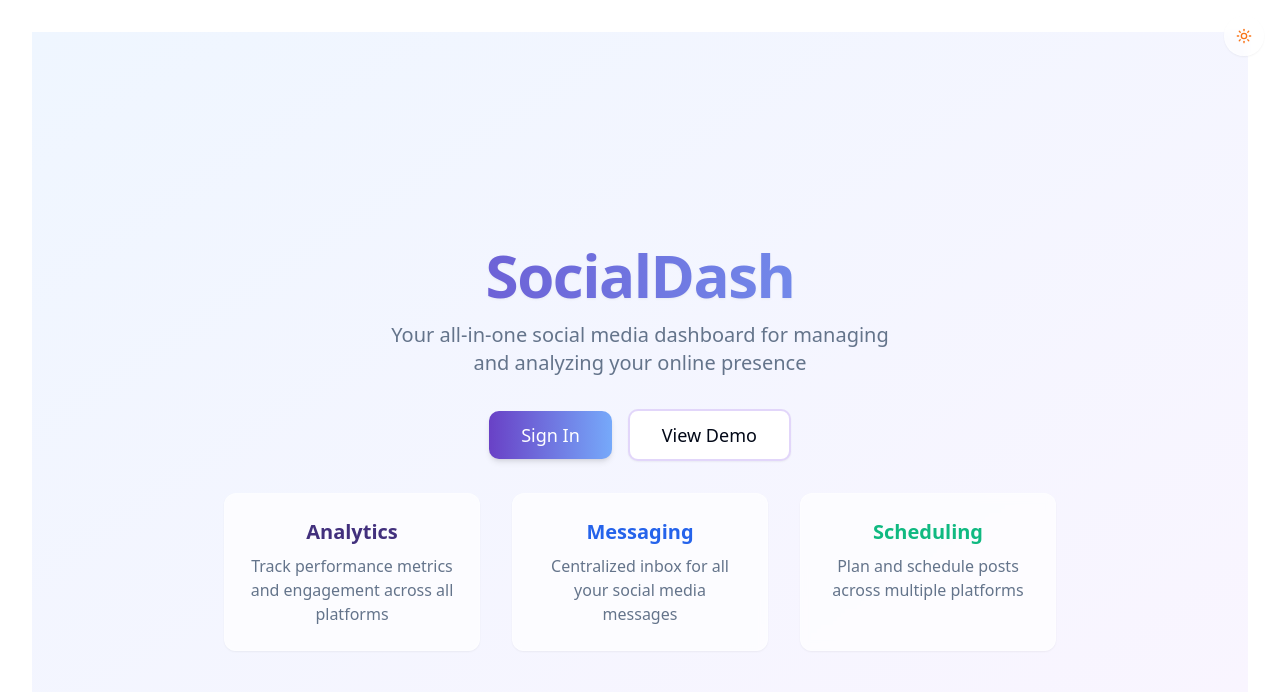
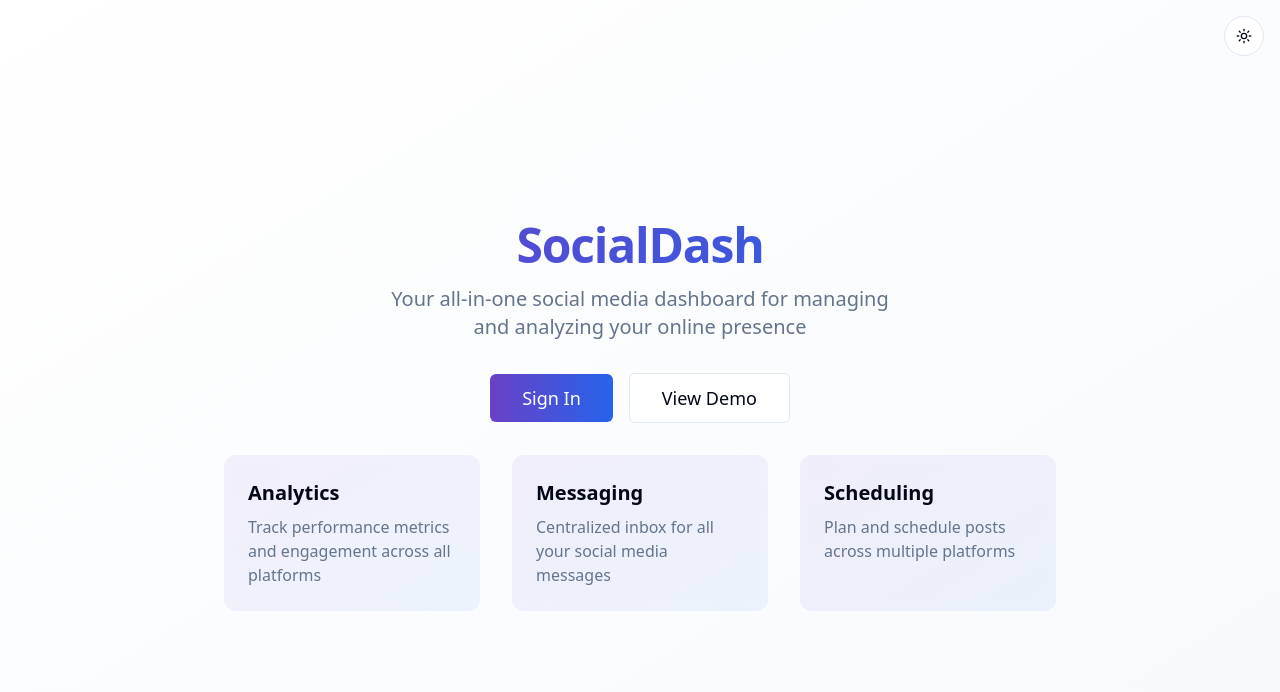
Before and after one commit to Satheshwaran26/Dashboard-Social-Media, a React (Vite) app: page / in a window 1280 px wide. Shown: the top 692 px of the page. Built offline with nearby package versions, Linux system fonts and the light colour scheme.

Commit message:
Reverted to edit edt-1484146d-6416-4f8a-9c3c-fe1ae63150af: "Fix: AuthProvider setDemoMode error
Fixes the error in AuthProvider.tsx where setDemoMode was not defined."

```diff
--- a/src/components/theme-toggle.tsx
+++ b/src/components/theme-toggle.tsx
@@ -17,20 +17,20 @@ export function ThemeToggle() {
   return (
     <DropdownMenu>
       <DropdownMenuTrigger asChild>
-        <Button variant="outline" size="icon" className="rounded-full bg-white/70 dark:bg-background/70 backdrop-blur-sm border border-white/20 shadow-sm">
-          <Sun className="h-[1.2rem] w-[1.2rem] rotate-0 scale-100 transition-all dark:-rotate-90 dark:scale-0 text-social-orange" />
-          <Moon className="absolute h-[1.2rem] w-[1.2rem] rotate-90 scale-0 transition-all dark:rotate-0 dark:scale-100 text-social-purple-light" />
+        <Button variant="outline" size="icon" className="rounded-full">
+          <Sun className="h-[1.2rem] w-[1.2rem] rotate-0 scale-100 transition-all dark:-rotate-90 dark:scale-0" />
+          <Moon className="absolute h-[1.2rem] w-[1.2rem] rotate-90 scale-0 transition-all dark:rotate-0 dark:scale-100" />
           <span className="sr-only">Toggle theme</span>
         </Button>
       </DropdownMenuTrigger>
-      <DropdownMenuContent align="end" className="glass">
-        <DropdownMenuItem onClick={() => setTheme("light")} className="hover:bg-social-purple-light/10">
+      <DropdownMenuContent align="end">
+        <DropdownMenuItem onClick={() => setTheme("light")}>
           Light
         </DropdownMenuItem>
-        <DropdownMenuItem onClick={() => setTheme("dark")} className="hover:bg-social-purple-light/10">
+        <DropdownMenuItem onClick={() => setTheme("dark")}>
           Dark
         </DropdownMenuItem>
-        <DropdownMenuItem onClick={() => setTheme("system")} className="hover:bg-social-purple-light/10">
+        <DropdownMenuItem onClick={() => setTheme("system")}>
           System
         </DropdownMenuItem>
       </DropdownMenuContent>
--- a/src/index.css
+++ b/src/index.css
@@ -1,3 +1,4 @@
+
 @tailwind base;
 @tailwind components;
 @tailwind utilities;
@@ -32,7 +33,7 @@
     --input: 214.3 31.8% 91.4%;
     --ring: 262 83% 58%;
 
-    --radius: 0.75rem;
+    --radius: 0.5rem;
 
     --sidebar-background: 0 0% 100%;
     --sidebar-foreground: 240 5.3% 26.1%;
@@ -106,65 +107,10 @@
   }
 
   .card-gradient {
-    @apply bg-gradient-to-br from-social-purple-light/10 to-social-blue-light/10 backdrop-blur-sm border border-white/20 shadow-sm;
+    @apply bg-gradient-to-br from-social-purple-light/10 to-social-blue-light/10 backdrop-blur-sm;
   }
 
   .btn-gradient {
-    @apply bg-gradient-to-r from-social-purple to-social-blue text-white shadow-md hover:shadow-lg hover:opacity-90 transition-all duration-300;
-  }
-
-  .glass {
-    @apply backdrop-blur-sm bg-white/60 dark:bg-white/5 border border-white/20 shadow-sm;
-  }
-
-  .hover-lift {
-    @apply transition-all duration-300 hover:-translate-y-1 hover:shadow-md;
-  }
-
-  .text-gradient {
-    @apply bg-gradient-to-r from-social-purple to-social-blue-light bg-clip-text text-transparent;
+    @apply bg-gradient-to-r from-social-purple to-social-blue text-white hover:from-social-purple-dark hover:to-social-blue-dark transition-all duration-300;
   }
 }
-
-#root {
-  max-width: 1280px;
-  margin: 0 auto;
-  padding: 2rem;
-  text-align: center;
-}
-
-.logo {
-  height: 6em;
-  padding: 1.5em;
-  will-change: filter;
-  transition: filter 300ms;
-}
-.logo:hover {
-  filter: drop-shadow(0 0 2em #646cffaa);
-}
-.logo.react:hover {
-  filter: drop-shadow(0 0 2em #61dafbaa);
-}
-
-@keyframes logo-spin {
-  from {
-    transform: rotate(0deg);
-  }
-  to {
-    transform: rotate(360deg);
-  }
-}
-
-@media (prefers-reduced-motion: no-preference) {
-  a:nth-of-type(2) .logo {
-    animation: logo-spin infinite 20s linear;
-  }
-}
-
-.card {
-  padding: 2em;
-}
-
-.read-the-docs {
-  color: #888;
-}
--- a/src/pages/Index.tsx
+++ b/src/pages/Index.tsx
@@ -15,14 +15,14 @@ const Index = () => {
   };
 
   return (
-    <div className="min-h-screen flex flex-col items-center justify-center bg-gradient-to-br from-blue-50 to-purple-50 dark:from-background dark:to-muted/60">
+    <div className="min-h-screen flex flex-col items-center justify-center bg-gradient-to-br from-background to-muted/60">
       <div className="w-full max-w-4xl p-8 space-y-8 animate-fade-in">
         <div className="absolute top-4 right-4">
           <ThemeToggle />
         </div>
 
         <div className="text-center space-y-4">
-          <h1 className="text-6xl font-bold tracking-tight bg-gradient-to-r from-social-purple to-social-blue-light bg-clip-text text-transparent drop-shadow-sm">
+          <h1 className="text-5xl font-bold tracking-tight bg-gradient-to-r from-social-purple to-social-blue bg-clip-text text-transparent">
             SocialDash
           </h1>
           <p className="text-xl text-muted-foreground max-w-lg mx-auto">
@@ -31,12 +31,12 @@ const Index = () => {
         </div>
 
         <div className="flex flex-col sm:flex-row items-center justify-center gap-4 mt-8">
-          <Button asChild className="bg-gradient-to-r from-social-purple to-social-blue-light hover:opacity-90 text-white text-lg px-8 py-6 shadow-md hover:shadow-lg transition-all duration-300">
+          <Button asChild className="btn-gradient text-lg px-8 py-6">
             <Link to="/login">Sign In</Link>
           </Button>
           <Button
             variant="outline"
-            className="text-lg px-8 py-6 border-2 border-social-purple-light/30 hover:border-social-purple-light/60 shadow-sm hover:shadow-md transition-all duration-300"
+            className="text-lg px-8 py-6"
             onClick={handleDemoClick}
           >
             View Demo
@@ -44,18 +44,18 @@ const Index = () => {
         </div>
 
         <div className="mt-16 grid grid-cols-1 md:grid-cols-3 gap-8">
-          <div className="p-6 rounded-xl bg-white/70 dark:bg-white/5 backdrop-blur-sm border border-white/20 shadow-sm hover:shadow-md transition-all duration-300">
-            <h3 className="text-xl font-semibold mb-2 text-social-purple-dark dark:text-social-purple-light">Analytics</h3>
+          <div className="p-6 rounded-xl card-gradient">
+            <h3 className="text-xl font-semibold mb-2">Analytics</h3>
             <p className="text-muted-foreground">Track performance metrics and engagement across all platforms</p>
           </div>
 
-          <div className="p-6 rounded-xl bg-white/70 dark:bg-white/5 backdrop-blur-sm border border-white/20 shadow-sm hover:shadow-md transition-all duration-300">
-            <h3 className="text-xl font-semibold mb-2 text-social-blue dark:text-social-blue-light">Messaging</h3>
+          <div className="p-6 rounded-xl card-gradient">
+            <h3 className="text-xl font-semibold mb-2">Messaging</h3>
             <p className="text-muted-foreground">Centralized inbox for all your social media messages</p>
           </div>
 
-          <div className="p-6 rounded-xl bg-white/70 dark:bg-white/5 backdrop-blur-sm border border-white/20 shadow-sm hover:shadow-md transition-all duration-300">
-            <h3 className="text-xl font-semibold mb-2 text-social-green dark:text-social-green-light">Scheduling</h3>
+          <div className="p-6 rounded-xl card-gradient">
+            <h3 className="text-xl font-semibold mb-2">Scheduling</h3>
             <p className="text-muted-foreground">Plan and schedule posts across multiple platforms</p>
           </div>
         </div>
```
